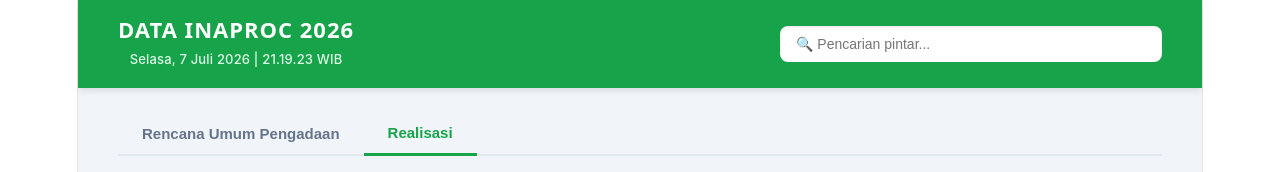
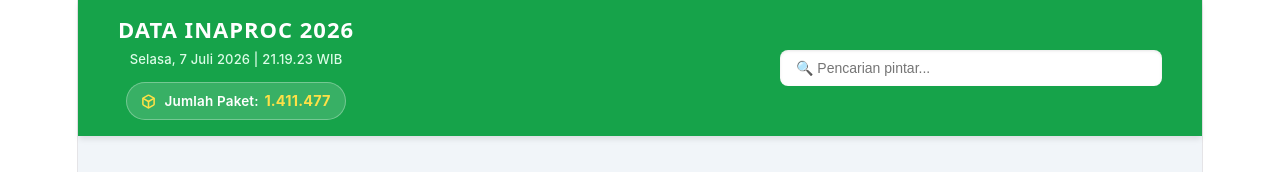
Before and after one commit to agitkasep/inaprocdata, a React (Vite) app in the folder web-inaproc/: page / in a window 1280 px wide. Shown: the top 172 px of the page. Built offline with nearby package versions, Linux system fonts and the light colour scheme; no server answers.

Commit message:
Update jadwal sinkronisasi robot

```diff
--- a/web-inaproc/src/App.jsx
+++ b/web-inaproc/src/App.jsx
@@ -166,12 +166,12 @@
   const formatTanggal = waktu.toLocaleDateString('id-ID', { weekday: 'long', day: 'numeric', month: 'long', year: 'numeric' });
   const formatJam = waktu.toLocaleTimeString('id-ID', { hour: '2-digit', minute: '2-digit', second: '2-digit' });
 
-  // CSS KHUSUS UNTUK KOLOM TEKS PANJANG (Agar bisa turun baris dan lebarnya pas)
+  // CSS KHUSUS UNTUK KOLOM TEKS PANJANG
   const styleKolomTeks = {
     padding: '14px 16px',
-    whiteSpace: 'normal', // Mengizinkan teks turun ke bawah
-    minWidth: '180px',    // Lebar minimal
-    maxWidth: '280px',    // Lebar maksimal agar tidak melebar terus
+    whiteSpace: 'normal',
+    minWidth: '180px',
+    maxWidth: '280px',
     wordWrap: 'break-word',
     lineHeight: '1.4'
   };
@@ -188,7 +188,16 @@
           <p style={{ margin: '4px 0 0 0', color: '#dcfce7', fontSize: '13px', fontWeight: '500' }}>
             {formatTanggal} | {formatJam} WIB
           </p>
+
+          {/* INFO JUMLAH PAKET NASIONAL (TAMBAHAN BARU) */}
+          <div style={{ marginTop: '10px', display: 'inline-flex', alignItems: 'center', gap: '8px', backgroundColor: 'rgba(255, 255, 255, 0.15)', padding: '5px 14px', borderRadius: '20px', border: '1px solid rgba(255,255,255,0.3)' }}>
+            <svg width="15" height="15" viewBox="0 0 24 24" fill="none" stroke="#fde047" strokeWidth="2.5" strokeLinecap="round" strokeLinejoin="round"><path d="M21 16V8a2 2 0 0 0-1-1.73l-7-4a2 2 0 0 0-2 0l-7 4A2 2 0 0 0 3 8v8a2 2 0 0 0 1 1.73l7 4a2 2 0 0 0 2 0l7-4A2 2 0 0 0 21 16z"></path><polyline points="3.27 6.96 12 12.01 20.73 6.96"></polyline><line x1="12" y1="22.08" x2="12" y2="12"></line></svg>
+            <span style={{ color: '#ffffff', fontSize: '13.5px', fontWeight: '600' }}>
+              Jumlah Paket: <span style={{ color: '#fde047', fontWeight: 'bold', fontSize: '14.5px', marginLeft: '2px' }}>1.411.477</span>
+            </span>
+          </div>
         </div>
+
         <input
           type="text"
           placeholder="🔍 Pencarian pintar..."
@@ -267,7 +276,6 @@
             </div>
           ) : (
             <div style={{ overflowX: "auto" }}>
-              {/* NOTE: whiteSpace 'nowrap' dihapus dari table agar bisa di-override */}
               <table style={{ width: '100%', borderCollapse: 'collapse', textAlign: 'left', fontSize: '13px' }}>
                 <thead>
                   <tr style={{ backgroundColor: '#f8fafc', borderBottom: '1px solid #e2e8f0', whiteSpace: 'nowrap' }}>
@@ -294,30 +302,20 @@
                   ) : (
                     dataPage.map((item, i) => (
                       <tr key={i} style={{ borderBottom: '1px solid #f1f5f9' }} onMouseEnter={(e) => e.currentTarget.style.backgroundColor = '#f8fafc'} onMouseLeave={(e) => e.currentTarget.style.backgroundColor = 'transparent'}>
-                        {/* Kolom yang isinya pendek / angka (whiteSpace: nowrap) */}
                         <td style={{ padding: '14px 16px', color: '#64748b', whiteSpace: 'nowrap' }}>{((page - 1) * perPage) + i + 1}</td>
-
-                        {/* Kolom Teks Panjang (Menggunakan styleKolomTeks) */}
                         <td style={{ ...styleKolomTeks, fontWeight: '500' }}>{item?.nama_instansi || '-'}</td>
                         <td style={styleKolomTeks}>{item?.nama_satuan_kerja || item?.satuan_kerja || item?.satker || '-'}</td>
-
                         <td style={{ padding: '14px 16px', color: '#2563eb', whiteSpace: 'nowrap' }}>{item?.kode_paket || '-'}</td>
                         <td style={{ padding: '14px 16px', whiteSpace: 'nowrap' }}>{item?.kode_rup || '-'}</td>
                         <td style={{ padding: '14px 16px', whiteSpace: 'nowrap' }}>{item?.tahun_anggaran || item?.tahun || '-'}</td>
                         <td style={{ padding: '14px 16px', whiteSpace: 'nowrap' }}>{item?.sumber_transaksi || '-'}</td>
                         <td style={{ padding: '14px 16px', whiteSpace: 'nowrap' }}>{item?.sumber_dana || '-'}</td>
-
-                        {/* Kolom Teks Panjang */}
                         <td style={styleKolomTeks}>{item?.nama_penyedia || item?.penyedia || '-'}</td>
-
                         <td style={{ padding: '14px 16px', whiteSpace: 'nowrap' }}>
                           <span style={{ padding: '4px 8px', backgroundColor: '#e2e8f0', borderRadius: '4px', fontSize: '11px', fontWeight: '600' }}>{item?.metode_pengadaan || item?.metode || '-'}</span>
                         </td>
                         <td style={{ padding: '14px 16px', whiteSpace: 'nowrap' }}>{item?.jenis_pengadaan || item?.jenis || '-'}</td>
-
-                        {/* Kolom Nama Paket (Bisa lebih lebar) */}
                         <td style={{ ...styleKolomTeks, minWidth: '250px', maxWidth: '350px' }}>{item?.nama_paket || item?.paket || '-'}</td>
-
                         <td style={{ padding: '14px 16px', whiteSpace: 'nowrap' }}>
                           <span style={{ padding: '4px 8px', backgroundColor: '#dcfce7', color: '#166534', borderRadius: '4px', fontSize: '11px', fontWeight: '600' }}>{item?.status_paket || item?.status || '-'}</span>
                         </td>
@@ -331,7 +329,7 @@
             </div>
           )}
 
-          {/* PAGINATION & LOMPAT HALAMAN FOOTER */}
+          {/* PAGINATION */}
           <div style={{ display: 'flex', justifyContent: 'space-between', alignItems: 'center', padding: '16px 24px', borderTop: '1px solid #e2e8f0', backgroundColor: '#f8fafc', flexWrap: 'wrap', gap: '15px' }}>
             <div style={{ fontSize: '14px', color: '#64748b' }}>
               Menampilkan {totalItem === 0 ? 0 : ((page - 1) * perPage) + 1} – {Math.min(page * perPage, totalItem)} dari {totalItem.toLocaleString('id-ID')} data
```
